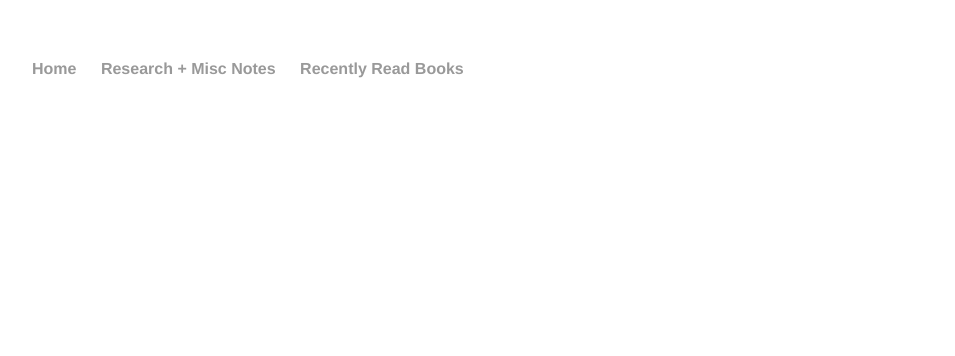
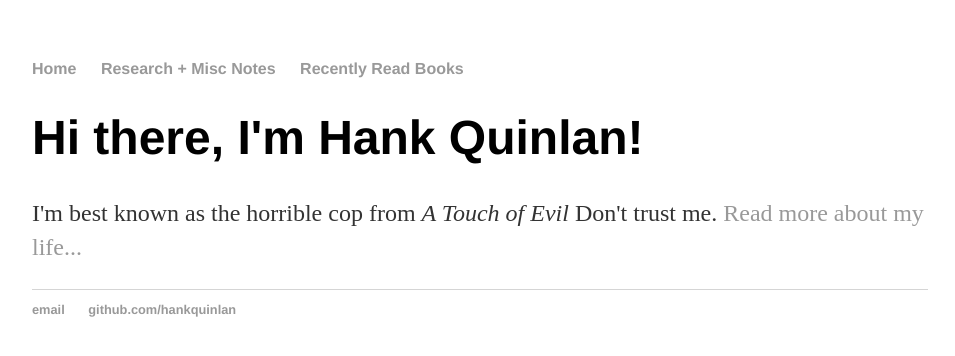
Before and after one commit to kozleo/kozleo.github.io, a Jekyll site: the page built from index.html, in a window 1280 px wide. Shown: the top 356 px of the page, without its empty margins (160-1115 px from the left). Built offline with Jekyll 4.4.1, drawn with Linux system fonts in a browser that asks for light colours.

Commit message:
Update default.html

```diff
--- a/_layouts/default.html
+++ b/_layouts/default.html
@@ -13,6 +13,18 @@
 			<li><a href="/books/index.html">Recently Read Books</a></li>
     		</ul>
 		</nav>
+		<div class="container">
+    		<div class="blurb">
+        		<h1>Hi there, I'm Hank Quinlan!</h1>
+				<p>I'm best known as the horrible cop from <em>A Touch of Evil</em> Don't trust me. <a href="/about">Read more about my life...</a></p>
+    		</div><!-- /.blurb -->
+		</div><!-- /.container -->
+		<footer>
+    		<ul>
+        		<li><a href="mailto:hankquinlanhub@gmail.com">email</a></li>
+        		<li><a href="https://github.com/hankquinlan">github.com/hankquinlan</a></li>
+			</ul>
+		</footer>
 
 
 	</body>
```
